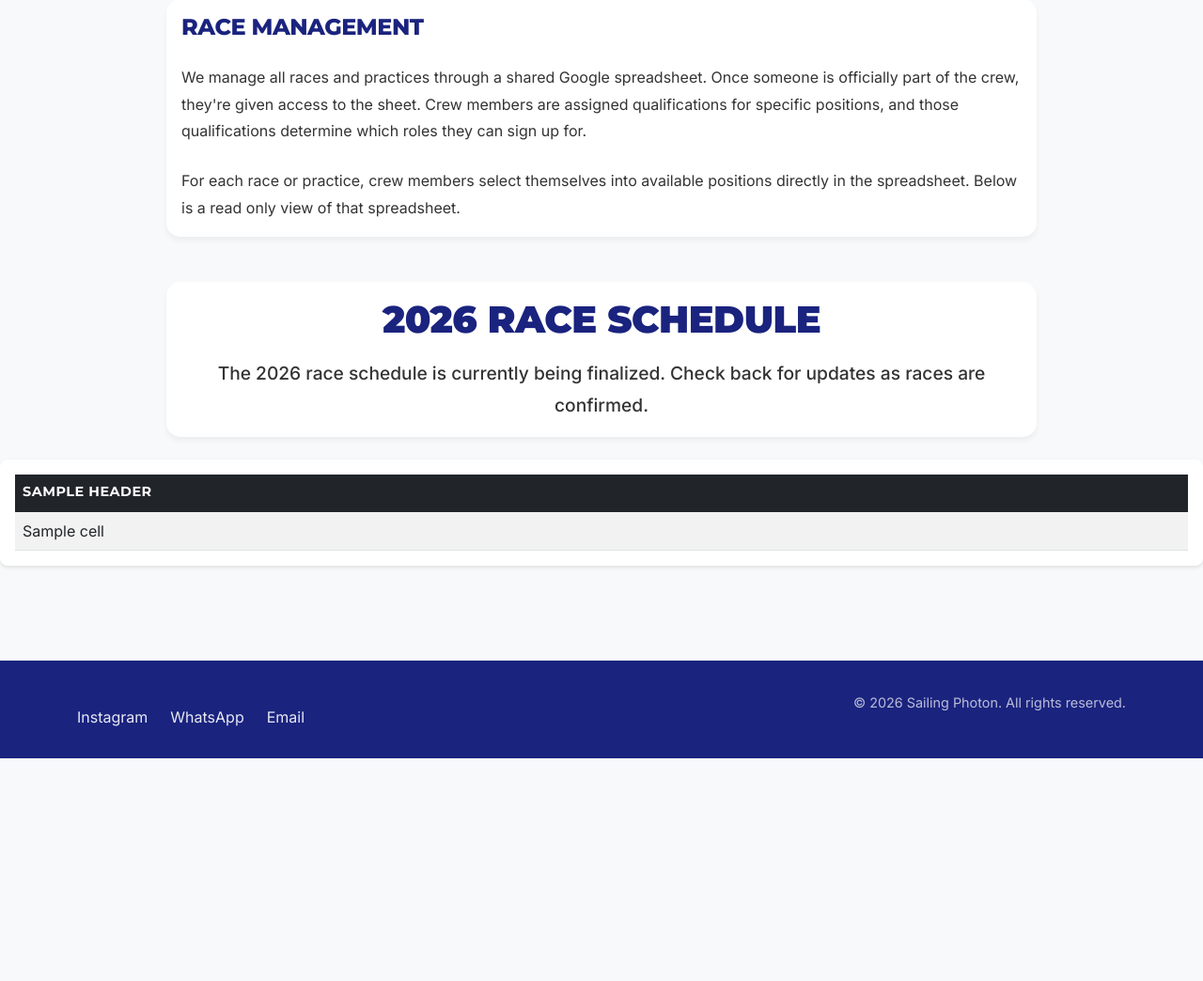
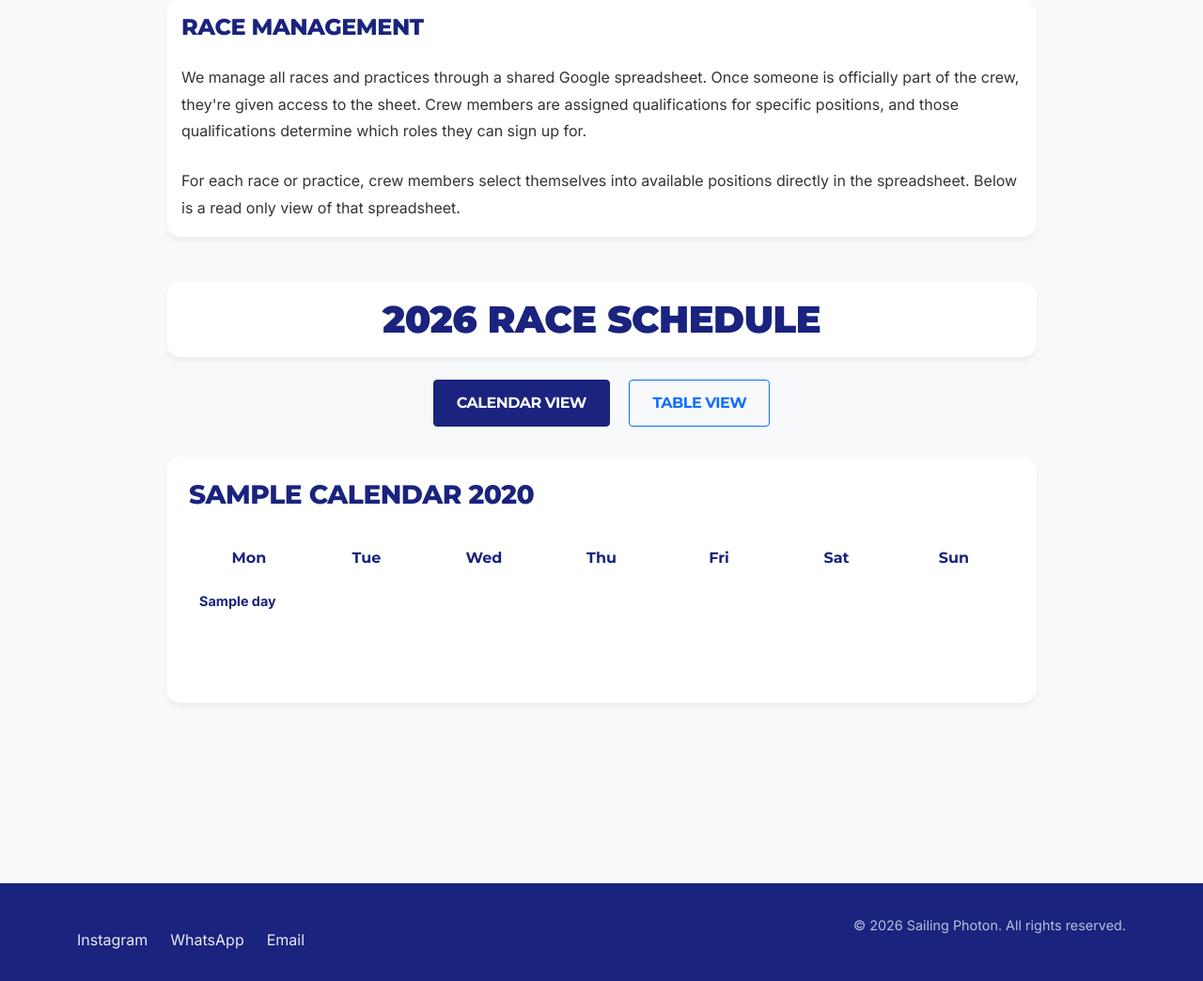
Before and after one commit to reevesg/photon-411, a Flask app: template templates/races.html in a window 1280 px wide. Shown: the part 97-1141 px from the top of the page at 94% size. Before the commit the page ends 904 px from the top, so only its background shows below. Run offline with Flask 3, Linux system fonts and the light colour scheme; the template is opened without the code that fills it: most values are stand-ins (such as "Sample title", 1, 10 or a date in 2020).

Commit message:
Add calendar view to races page with spreadsheet integration

```diff
--- a/app.py
+++ b/app.py
@@ -5,6 +5,8 @@ from dotenv import load_dotenv
 import os
 import sys
 import logging
+import calendar
+from datetime import datetime, timedelta
 
 # Set up logging
 logging.basicConfig(stream=sys.stdout, level=logging.DEBUG,
@@ -14,6 +16,16 @@ logging.basicConfig(stream=sys.stdout, level=logging.DEBUG,
 load_dotenv()
 
 app = Flask(__name__)
+
+@app.template_filter('parse_date')
+def parse_date_filter(date_str):
+    try:
+        return datetime.strptime(date_str, '%Y-%m-%d')
+    except ValueError:
+        try:
+            return datetime.strptime(date_str, '%m/%d/%Y')
+        except ValueError:
+            return None
 
 # Configure Google Sheets API
 SCOPES = ['https://www.googleapis.com/auth/spreadsheets.readonly']
@@ -69,42 +81,94 @@ def blog_new_for_2026():
     logging.info("Rendering blog post: New for 2026")
     return render_template('blog/new-for-2026.html')
 
+def get_month_calendar(year, month):
+    # Set first day of week to Monday (0 = Monday, 6 = Sunday)
+    calendar.setfirstweekday(calendar.MONDAY)
+    cal = calendar.monthcalendar(year, month)
+    month_name = calendar.month_name[month]
+    return {
+        'name': month_name,
+        'weeks': cal,
+        'year': year,
+        'month': month
+    }
+
+def parse_date(date_str):
+    if not date_str:
+        return None
+    # Try multiple date formats
+    formats = ['%Y-%m-%d', '%m/%d/%Y', '%m/%d/%y', '%d/%m/%Y', '%Y/%m/%d']
+    for fmt in formats:
+        try:
+            return datetime.strptime(str(date_str).strip(), fmt)
+        except ValueError:
+            continue
+    return None
+
+def get_race_events(data, headers):
+    logging.info(f"Headers: {headers}")
+    date_col = headers.index('Date') if 'Date' in headers else 0
+    # Column C is index 2 (A=0, B=1, C=2)
+    time_col = 2 if len(headers) > 2 else (headers.index('Dock Off') if 'Dock Off' in headers else -1)
+    # Column D is index 3 (A=0, B=1, C=2, D=3)
+    name_col = 3 if len(headers) > 3 else (headers.index('Race') if 'Race' in headers else 1)
+    location_col = headers.index('Location') if 'Location' in headers else -1
+    events = {}
+
+    logging.info(f"Column indices - Date: {date_col}, Race: {name_col}, Time: {time_col}, Location: {location_col}")
+
+    for row in data:
+        if len(row) > date_col:
+            date = parse_date(row[date_col])
+            if date:
+                event_name = row[name_col] if len(row) > name_col else 'Race Event'
+                event_time = row[time_col] if time_col >= 0 and len(row) > time_col else ''
+                event_location = row[location_col] if location_col >= 0 and len(row) > location_col else ''
+
+                event_details = event_name
+                if event_time:
+                    event_details += f' - {event_time}'
+                if event_location:
+                    event_details += f' @ {event_location}'
+
+                date_key = date.strftime('%Y-%m-%d')
+                if date_key not in events:
+                    events[date_key] = []
+                events[date_key].append(event_details)
+                logging.info(f"Added event: {date_key} -> {event_details}")
+
+    logging.info(f"Total events: {len(events)}")
+    return events
+
 @app.route('/races')
 def races():
-    logging.info("Fetching race data...")
     try:
+        # Call the Sheets API
         service = get_google_sheets_service()
-
-        sheet = service.spreadsheets()
-        RANGE_NAME = 'Races!A1:Z'
-        print(f"Fetching range: {RANGE_NAME}")
-
-        print("Making API request...")
-        result = sheet.values().get(spreadsheetId=SPREADSHEET_ID,
-                                  range=RANGE_NAME).execute()
-        print("API request successful")
+        spreadsheet = service.spreadsheets()
+        result = spreadsheet.values().get(
+            spreadsheetId=SPREADSHEET_ID,
+            range='Races!A1:Z1000'
+        ).execute()
         values = result.get('values', [])
 
         if not values:
-            return render_template('index.html', error='No data found.')
+            return render_template('races.html', error='No data found.')
 
         headers = values[0]
-        # Convert string boolean values to actual booleans
-        processed_data = []
-        for row in values[1:]:
-            processed_row = []
-            for cell in row:
-                # Convert string boolean values to Python booleans
-                if isinstance(cell, str):
-                    cell_upper = cell.strip().upper()
-                    if cell_upper in ['TRUE', 'FALSE']:
-                        processed_row.append(cell_upper == 'TRUE')
-                    else:
-                        processed_row.append(cell)
-                else:
-                    processed_row.append(cell)
-            processed_data.append(processed_row)
-        return render_template('races.html', headers=headers, data=processed_data)
+
+        # Process race events
+        race_events = get_race_events(values[1:], headers)
+
+        # Generate calendars for May through October
+        calendars = [get_month_calendar(2026, month) for month in range(5, 11)]
+
+        return render_template('races.html',
+                             headers=headers,
+                             data=values[1:],
+                             calendars=calendars,
+                             race_events=race_events)
+
     except Exception as e:
         return render_template('races.html', error=str(e))
 
--- a/templates/races.html
+++ b/templates/races.html
@@ -25,7 +25,104 @@
     .table td {
         vertical-align: middle;
     }
+    .view-toggle {
+        margin-bottom: 2rem;
+        text-align: center;
+    }
+    .view-toggle .btn {
+        margin: 0 0.5rem;
+    }
+    .calendar-month {
+        margin-bottom: 2rem;
+    }
+    .calendar-grid {
+        background: white;
+        border-radius: 15px;
+        padding: 1.5rem;
+        box-shadow: 0 4px 6px rgba(0,0,0,0.05);
+    }
+    .calendar-grid table {
+        width: 100%;
+        border-collapse: separate;
+        border-spacing: 3px;
+        table-layout: fixed;
+    }
+    .calendar-grid th {
+        font-family: 'Montserrat', sans-serif;
+        font-weight: 700;
+        color: #1a237e;
+        padding: 0.75rem;
+        text-align: center;
+    }
+    .calendar-grid td {
+        padding: 0.5rem;
+        text-align: left;
+        border-radius: 8px;
+        position: relative;
+        height: 100px;
+        vertical-align: top;
+    }
+    .calendar-grid td.has-event {
+        background: rgba(26, 35, 126, 0.1);
+    }
+    .calendar-grid td.other-month {
+        color: #aaa;
+    }
+    .calendar-grid .day-number {
+        font-weight: 700;
+        color: #1a237e;
+        margin-bottom: 0.25rem;
+        font-size: 0.9rem;
+    }
+    .calendar-grid .event-name {
+        font-size: 0.75rem;
+        color: #333;
+        line-height: 1.3;
+        word-wrap: break-word;
+    }
+    .calendar-month h3 {
+        color: #1a237e;
+        font-family: 'Montserrat', sans-serif;
+        font-weight: 800;
+        margin-bottom: 1.5rem;
+    }
+    .race-event {
+        background: white;
+        border-radius: 10px;
+        padding: 1.5rem;
+        height: 100%;
+        box-shadow: 0 4px 6px rgba(0,0,0,0.05);
+        border-left: 4px solid #1a237e;
+    }
+    .race-event .date {
+        font-family: 'Montserrat', sans-serif;
+        font-weight: 700;
+        color: #1a237e;
+        margin-bottom: 0.5rem;
+    }
+    .race-event .title {
+        font-weight: 600;
+        margin-bottom: 0.5rem;
+    }
+    .race-event .details {
+        color: #546e7a;
+        font-size: 0.9rem;
+        margin-bottom: 0;
+    }
 </style>
+{% endblock %}
+
+{% block scripts %}
+<script>
+function toggleView(view) {
+    document.getElementById('calendar-grid-view').style.display = view === 'calendar' ? 'block' : 'none';
+    document.getElementById('table-view').style.display = view === 'table' ? 'block' : 'none';
+    document.getElementById('btn-calendar').classList.toggle('btn-primary', view === 'calendar');
+    document.getElementById('btn-calendar').classList.toggle('btn-outline-primary', view !== 'calendar');
+    document.getElementById('btn-table').classList.toggle('btn-primary', view === 'table');
+    document.getElementById('btn-table').classList.toggle('btn-outline-primary', view !== 'table');
+}
+</script>
 {% endblock %}
 
 {% block content %}
@@ -54,15 +151,77 @@
         <div class="col-lg-10">
             <div class="card">
                 <div class="card-body text-center">
-                    <h1 class="mb-3">2026 Race Schedule</h1>
-                    <p class="lead mb-0">The 2026 race schedule is currently being finalized. Check back for updates as races are confirmed.</p>
+                    <h1 class="mb-0">2026 Race Schedule</h1>
                 </div>
             </div>
         </div>
     </div>
 </div>
-{% if headers and data %}
-<div class="table-responsive">
+
+<div class="view-toggle">
+    <button id="btn-calendar" class="btn btn-primary" onclick="toggleView('calendar')">Calendar View</button>
+    <button id="btn-table" class="btn btn-outline-primary" onclick="toggleView('table')">Table View</button>
+</div>
+
+<div id="calendar-grid-view">
+    <div class="container mb-5">
+        <div class="row justify-content-center">
+            <div class="col-lg-10">
+                {% for calendar in calendars %}
+                <div class="calendar-grid mb-5">
+                    <h3 class="mb-4">{{ calendar.name }} {{ calendar.year }}</h3>
+                    <table>
+                        <thead>
+                            <tr>
+                                <th>Mon</th>
+                                <th>Tue</th>
+                                <th>Wed</th>
+                                <th>Thu</th>
+                                <th>Fri</th>
+                                <th>Sat</th>
+                                <th>Sun</th>
+                            </tr>
+                        </thead>
+                        <tbody>
+                            {% for week in calendar.weeks %}
+                            <tr>
+                                {% for day in week %}
+                                {% if day != 0 %}
+                                {% set date_str = '%d-%02d-%02d'|format(calendar.year, calendar.month, day) %}
+                                <td {% if date_str in race_events %}class="has-event"{% endif %}>
+                                    <div class="day-number">{{ day }}</div>
+                                    {% if date_str in race_events %}
+                                    <div class="event-name">
+                                        {% for event in race_events[date_str] %}
+                                        {{ event }}{% if not loop.last %}<br>{% endif %}
+                                        {% endfor %}
+                                    </div>
+                                    {% endif %}
+                                </td>
+                                {% else %}
+                                <td class="other-month"></td>
+                                {% endif %}
+                                {% endfor %}
+                            </tr>
+                            {% endfor %}
+                        </tbody>
+                    </table>
+                </div>
+                {% endfor %}
+            </div>
+        </div>
+    </div>
+</div>
+
+
+<!-- Table View -->
+<div id="table-view" style="display: none;">
+    <div class="container mb-5">
+        <div class="row justify-content-center">
+            <div class="col-lg-10">
+                <h3 class="mb-4">Full Schedule</h3>
+                {% if headers and data %}
+                <div class="table-responsive">
     <table class="table table-striped table-hover">
         <thead class="table-dark">
             <tr>
@@ -83,4 +242,8 @@
     </table>
 </div>
 {% endif %}
+        </div>
+    </div>
+</div>
+</div>
 {% endblock %}
```
